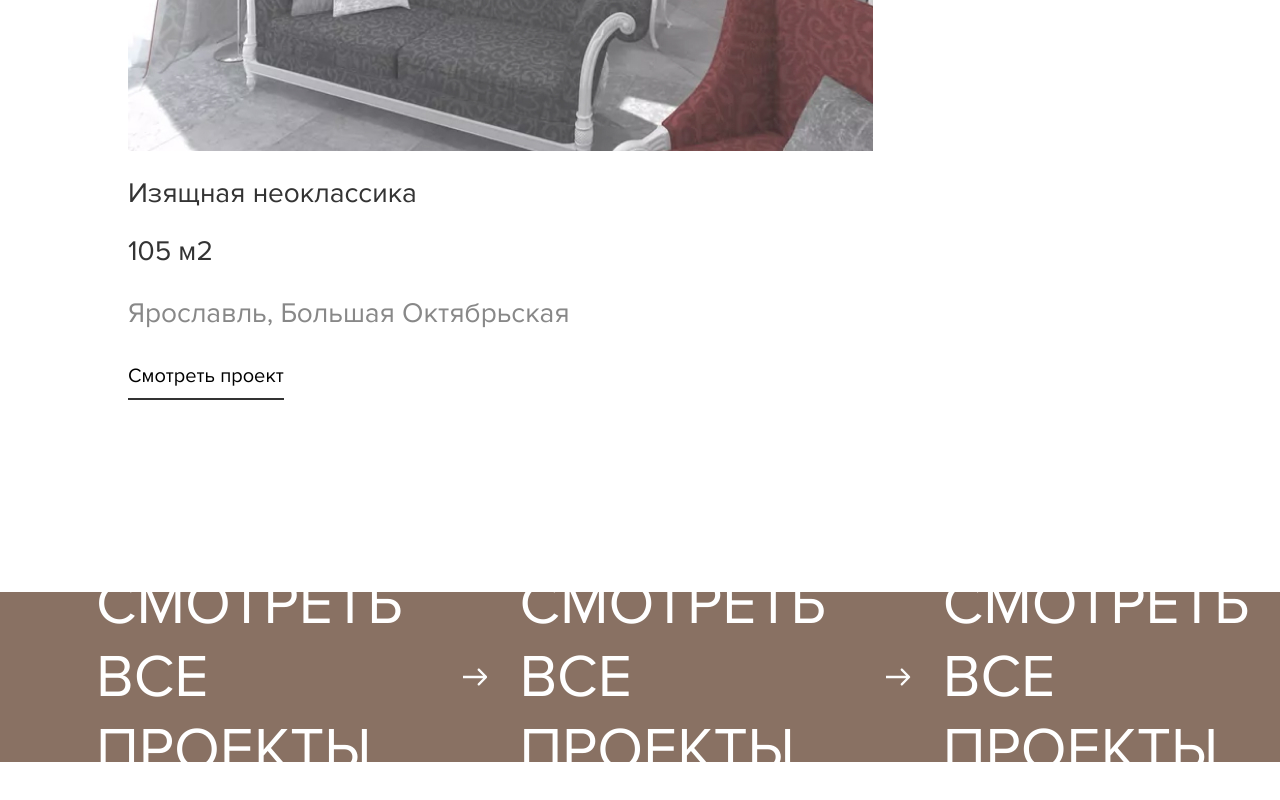
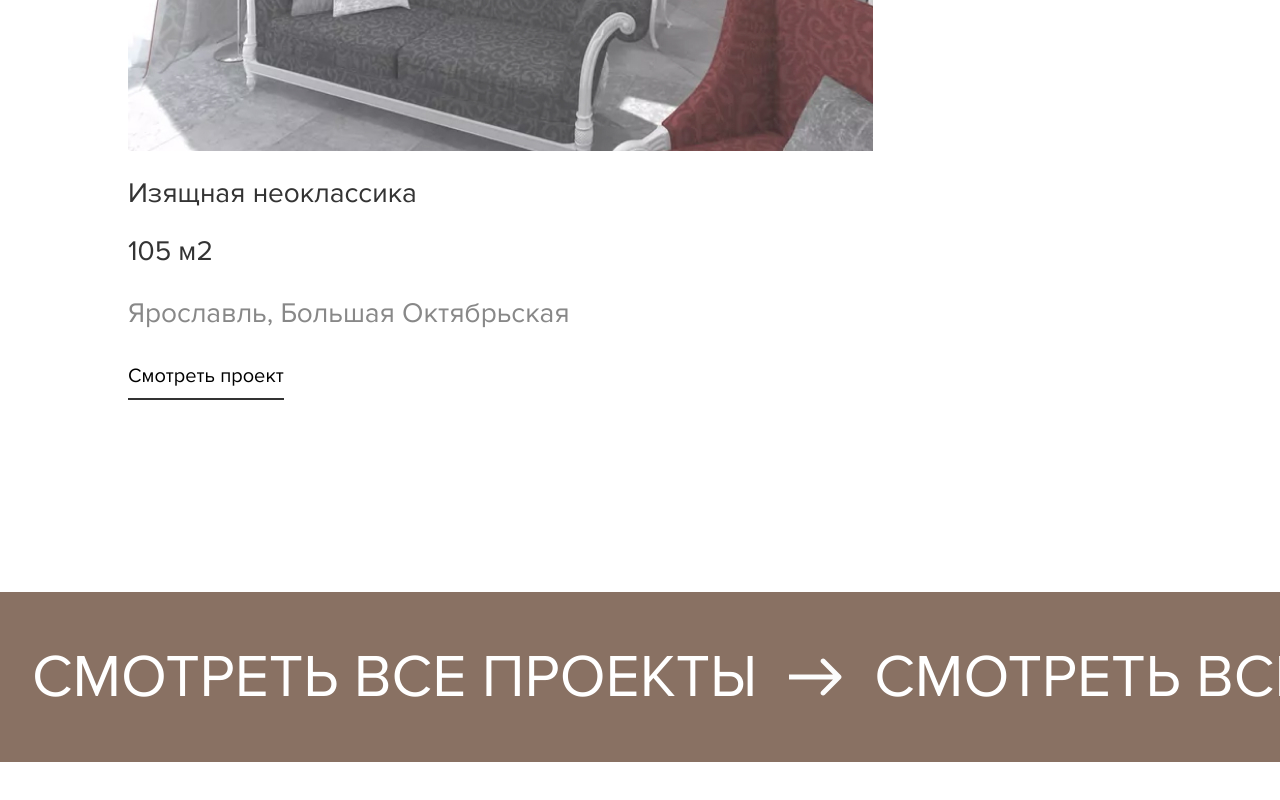
Before and after one commit to axmedovx0g/KvadraStudio, a Vue app: page / in a window 1280 px wide. Shown: the part 6309-7109 px from the top of the page. Before the commit the page ends 7071 px from the top, so only its background shows below. Built offline with nearby package versions, Linux system fonts and the light colour scheme.

Commit message:
added animation

```diff
--- a/src/components/UI/viewProjects.vue
+++ b/src/components/UI/viewProjects.vue
@@ -3,6 +3,21 @@
     <div class="wrapper">
       <div class="wrapper__content">
         <div class="wrapper__content--item">
+        <h1>Смотреть все проекты</h1>
+        <svg
+          width="53"
+          height="38"
+          viewBox="0 0 53 38"
+          fill="none"
+          xmlns="http://www.w3.org/2000/svg"
+        >
+          <path
+            d="M51.7678 20.7678C52.7441 19.7915 52.7441 18.2085 51.7678 17.2322L35.8579 1.32233C34.8816 0.34602 33.2986 0.34602 32.3223 1.32233C31.346 2.29864 31.346 3.88155 32.3223 4.85786L46.4645 19L32.3223 33.1421C31.346 34.1184 31.346 35.7014 32.3223 36.6777C33.2986 37.654 34.8816 37.654 35.8579 36.6777L51.7678 20.7678ZM0 21.5H50V16.5H0L0 21.5Z"
+            fill="#FCFCFC"
+          />
+        </svg>
+      </div>
+      <div class="wrapper__content--item">
         <h1>Смотреть все проекты</h1>
         <svg
           width="53"
--- a/src/styles/main.css
+++ b/src/styles/main.css
@@ -251,17 +251,25 @@
 
 .view-projects {
   width: 100%;
-  height: 170px;
   background-color: #897163;
   color: #fff;
   font-family: Proxima;
   display: flex;
   align-items: center;
   overflow: hidden;
-  padding: 4rem;
+  padding: 4rem 0;
+  margin: 0 0 5rem;
+  position: relative;
+  height: 170px;
 }
 .view-projects .wrapper {
   width: 400%;
+  position: absolute;
+  animation-name: floatLeft;
+  animation-duration: 5s;
+  animation-iteration-count: infinite;
+  animation-fill-mode: forwards;
+  animation-timing-function: linear;
 }
 .view-projects .wrapper__content {
   display: flex;
@@ -279,6 +287,14 @@
   margin: 0 2rem;
 }
 
+@keyframes floatLeft {
+  from {
+    transform: translateX(0);
+  }
+  to {
+    transform: translateX(-1500px);
+  }
+}
 @font-face {
   font-family: "Proxima";
   src: url(../font/proxima_nova_regular.ttf), url(../font/proxima_nova_light.otf), url(../font/proxima_nova_bold.otf);
--- a/src/styles/viewProject.scss
+++ b/src/styles/viewProject.scss
@@ -1,16 +1,25 @@
 .view-projects {
   width: 100%;
-  height: 170px;
   background-color: #897163;
   color: #fff;
   font-family: Proxima;
   display: flex;
   align-items: center;
   overflow: hidden;
-  padding: 4rem;
+  padding: 4rem 0;
+  margin: 0 0 5rem;
+  position: relative;
+  height: 170px;
 
   .wrapper {
     width: 400%;
+    position: absolute;
+    animation-name: floatLeft;
+    animation-duration: 5s;
+    animation-iteration-count: infinite;
+    animation-fill-mode: forwards;
+    animation-timing-function: linear;
+    // transform: translateX(-1500);
 
     &__content {
         display: flex;
@@ -29,3 +38,12 @@
     }
   }
 }
+
+@keyframes floatLeft {
+    from{
+        transform: translateX(0);
+    }
+    to{
+        transform: translateX(-1500px);
+    }
+}
```
Also changed, not shown: 1 other file (tests, documents, lock files or other folders).
